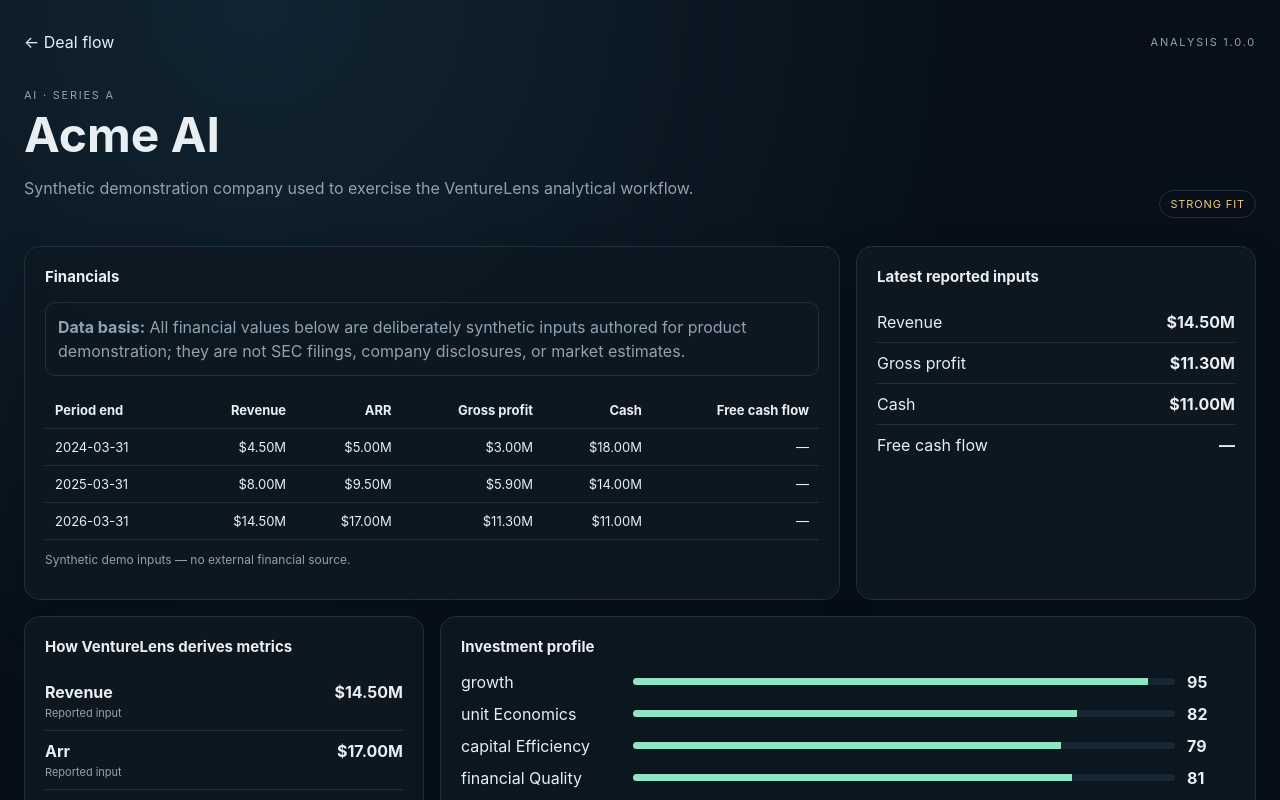
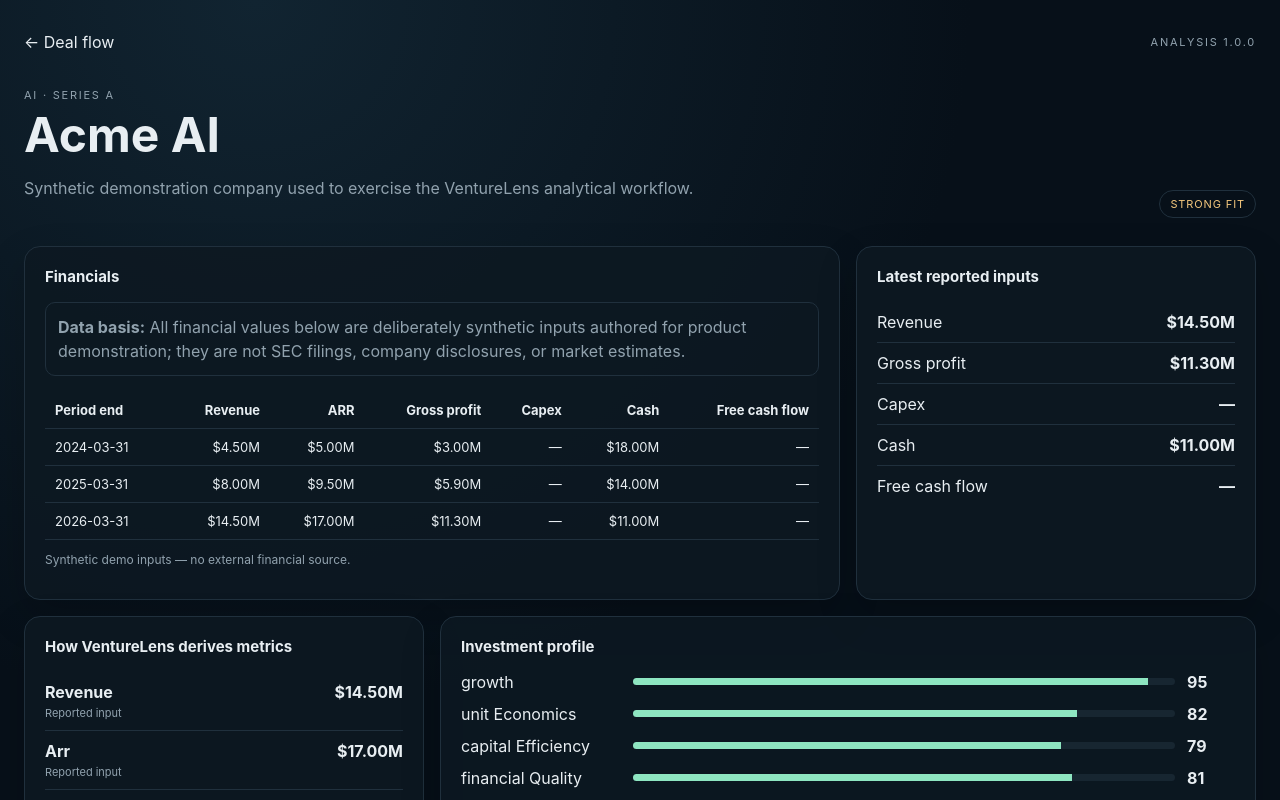
Before and after one commit to thakur8reet-gif/venturelens, a Next.js app: page /startups/acme-ai in a window 1280 px wide. Shown: the top 800 px of the page. Built offline with nearby package versions, Linux system fonts and the light colour scheme.

Commit message:
feat: expose capex alongside reported financials

```diff
--- a/src/app/startups/[slug]/page.tsx
+++ b/src/app/startups/[slug]/page.tsx
@@ -30,12 +30,13 @@
         <div className="provenance"><strong>Data basis:</strong> {startup.sourceNote}</div>
         <div className="table-wrap">
           <table>
-            <thead><tr><th>Period end</th><th>Revenue</th><th>ARR</th><th>Gross profit</th><th>Cash</th><th>Free cash flow</th></tr></thead>
+            <thead><tr><th>Period end</th><th>Revenue</th><th>ARR</th><th>Gross profit</th><th>Capex</th><th>Cash</th><th>Free cash flow</th></tr></thead>
             <tbody>{startup.financials.map(p => <tr key={p.periodEnd}>
               <td>{p.periodEnd}</td>
               <td>{formatCurrency(p.revenue)}</td>
               <td>{formatCurrency(p.arr)}</td>
               <td>{formatCurrency(p.grossProfit)}</td>
+              <td>{formatCurrency(p.capex)}</td>
               <td>{formatCurrency(p.cash)}</td>
               <td>{formatCurrency(p.freeCashFlow)}</td>
             </tr>)}</tbody>
@@ -49,6 +50,7 @@
         <div className="input-list">
           <div><span>Revenue</span><b>{formatCurrency(latest?.revenue)}</b></div>
           <div><span>Gross profit</span><b>{formatCurrency(latest?.grossProfit)}</b></div>
+          <div><span>Capex</span><b>{formatCurrency(latest?.capex)}</b></div>
           <div><span>Cash</span><b>{formatCurrency(latest?.cash)}</b></div>
           <div><span>Free cash flow</span><b>{formatCurrency(latest?.freeCashFlow)}</b></div>
         </div>
```
